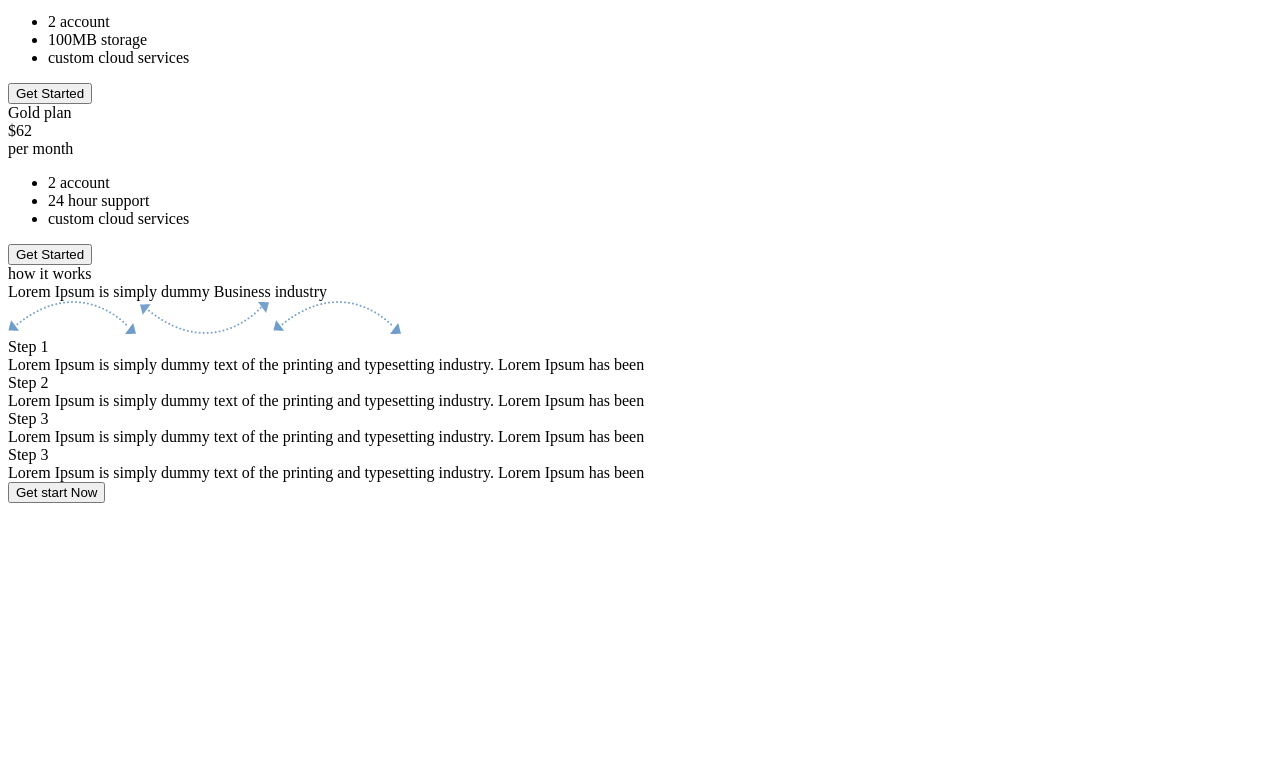
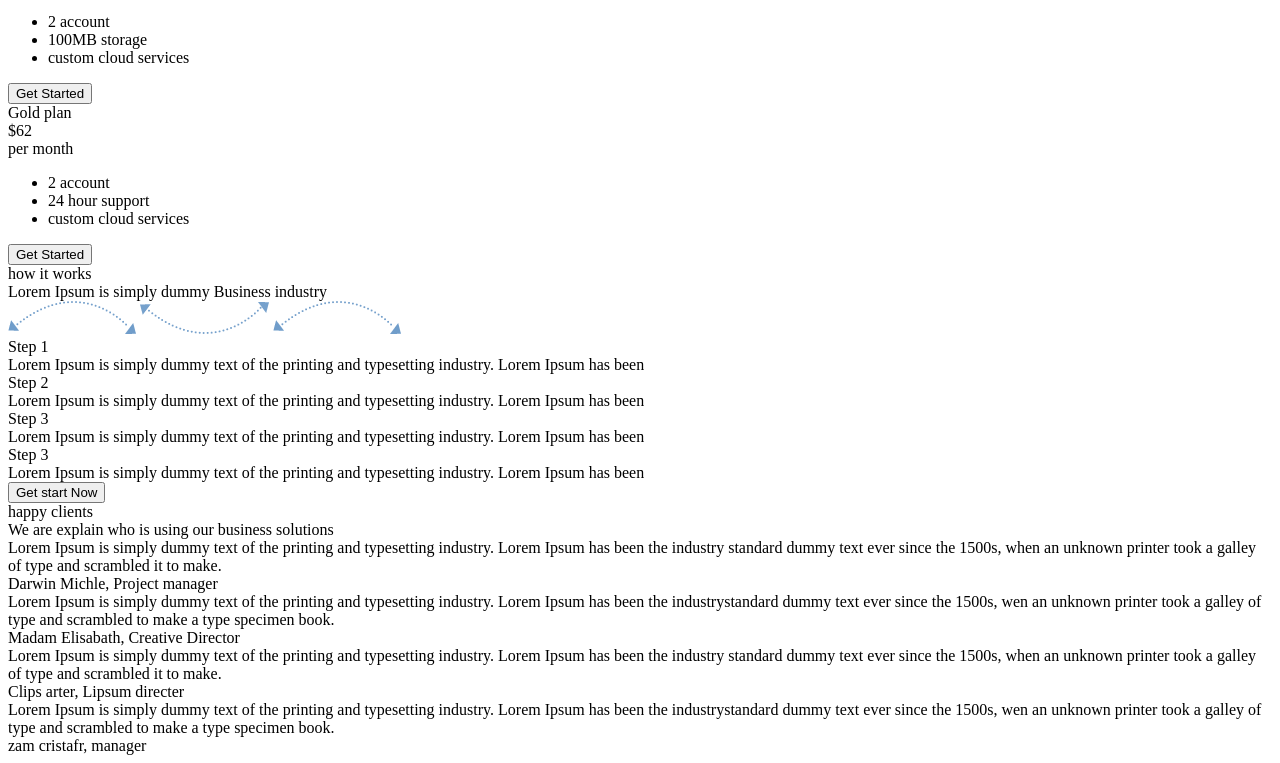
Before and after one commit to AleksandraChehovich/StormnetNew, a plain HTML site: page Lesson12/index.html in a window 1280 px wide. Shown: the part 1219-1982 px from the top of the page. Before the commit the page ends 1730 px from the top, so only its background shows below. Drawn offline with Linux system fonts and the light colour scheme.

Commit message:
testimonial content

```diff
--- a/Lesson12/index.html
+++ b/Lesson12/index.html
@@ -286,7 +286,64 @@
         </div>
         <div class="clients">
             <div class="clients__content container">
-
+                <div class="header clients__header">
+                    <div class="header__first-header">
+                        happy clients
+                    </div>
+                    <div class="header__secondary-header">
+                        We are explain who is using our business solutions
+                    </div>
+                </div>
+                <div class="testimonial">
+                    <div class="testimonial__item">
+                        <div class="testimonial__avatar"></div>
+                        <div class="testimonial__content">
+                            <div class="testimonial__text">
+                                Lorem Ipsum is simply dummy text of the printing and typesetting industry. Lorem Ipsum has been the industry standard dummy text ever since the 1500s, when an unknown printer took a galley of type and scrambled
+                                it to make.
+                            </div>
+                            <div class="testimonial__author">
+                                <span class="testimonial__author_colored">Darwin Michle,</span> Project manager
+                            </div>
+                        </div>
+                    </div>
+                    <div class="testimonial__item">
+                        <div class="testimonial__avatar"></div>
+                        <div class="testimonial__content">
+                            <div class="testimonial__text">
+                                Lorem Ipsum is simply dummy text of the printing and typesetting industry. Lorem Ipsum has been the industrystandard dummy text ever since the 1500s, wen an unknown printer took a galley of type and scrambled
+                                to make a type specimen book.
+                            </div>
+                            <div class="testimonial__author">
+                                <span class="testimonial__author_colored">Madam Elisabath,</span> Creative Director
+                            </div>
+                        </div>
+                    </div>
+                    <div class="testimonial__item">
+                        <div class="testimonial__avatar"></div>
+                        <div class="testimonial__content">
+                            <div class="testimonial__text">
+                                Lorem Ipsum is simply dummy text of the printing and typesetting industry. Lorem Ipsum has been the industry standard dummy text ever since the 1500s, when an unknown printer took a galley of type and scrambled
+                                it to make.
+                            </div>
+                            <div class="testimonial__author">
+                                <span class="testimonial__author_colored">Clips arter,</span> Lipsum directer
+                            </div>
+                        </div>
+                    </div>
+                    <div class="testimonial__item">
+                        <div class="testimonial__avatar"></div>
+                        <div class="testimonial__content">
+                            <div class="testimonial__text">
+                                Lorem Ipsum is simply dummy text of the printing and typesetting industry. Lorem Ipsum has been the industrystandard dummy text ever since the 1500s, wen an unknown printer took a galley of type and scrambled
+                                to make a type specimen book.
+                            </div>
+                            <div class="testimonial__author">
+                                <span class="testimonial__author_colored">zam cristafr,</span> manager
+                            </div>
+                        </div>
+                    </div>
+                </div>
             </div>
         </div>
 </body>
```
